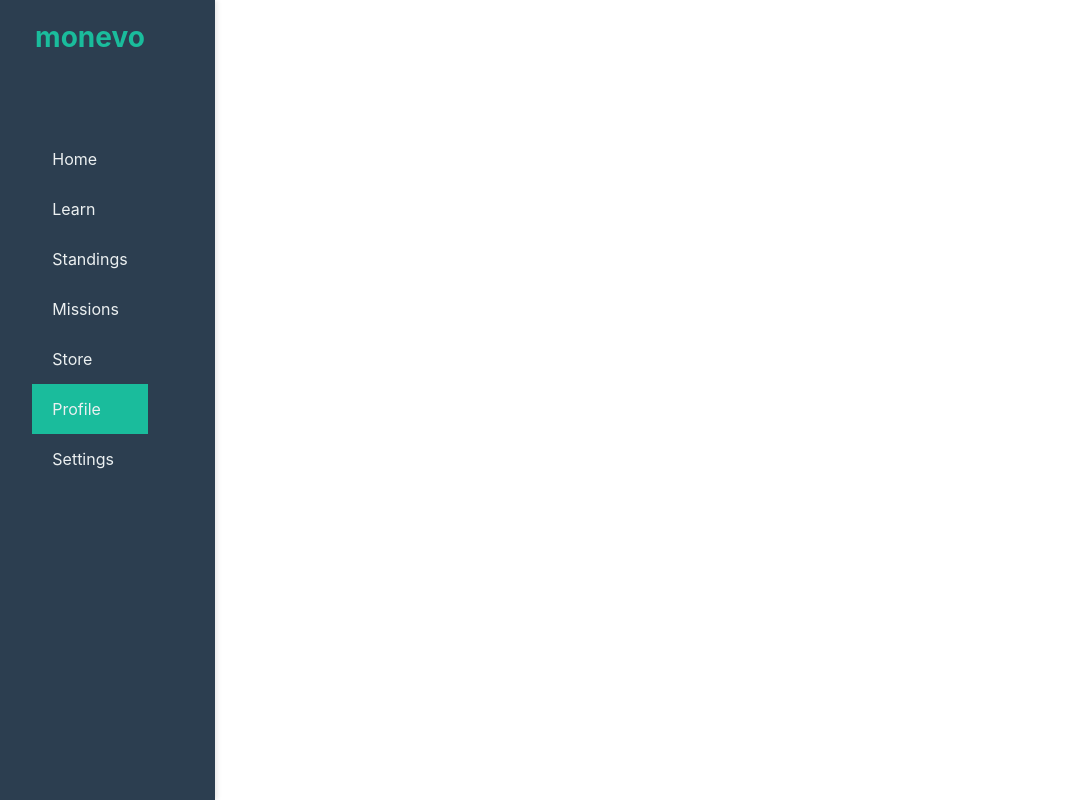
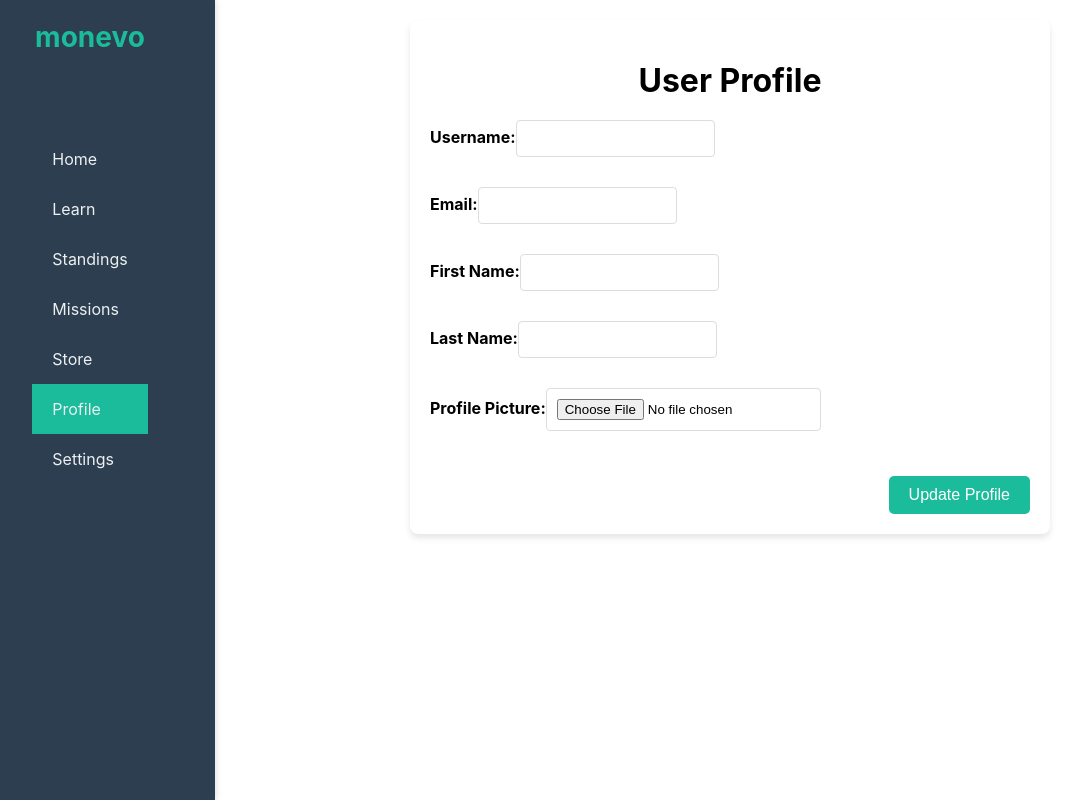
Before and after one commit to andreineagoe23/monevo, a React (Create React App) app in the folder frontend/: page /profile in a window 1280 px wide. Shown: the whole page, without its empty margins (35-1115 px from the left). Built offline with nearby package versions, Linux system fonts and the light colour scheme; no server answers.

Commit message:
user profile

```diff
--- a/frontend/src/App.js
+++ b/frontend/src/App.js
@@ -8,6 +8,7 @@ import CoursePage from "./components/CoursePage";
 import LessonPage from "./components/LessonPage";
 import Dashboard from "./components/Dashboard";
 import Navbar from "./components/Navbar";
+import Profile from "./components/Profile";
 
 function App() {
   return (
@@ -20,6 +21,7 @@ function App() {
             <Route path="/login" element={<Login />} />
             <Route path="/register" element={<Register />} />
             <Route path="/dashboard" element={<Dashboard />} />
+            <Route path="/profile" element={<Profile />} />
             <Route path="/courses/:pathId" element={<CoursePage />} />
             <Route path="/lessons/:courseId" element={<LessonPage />} />
           </Routes>
--- a/frontend/src/components/Dashboard.js
+++ b/frontend/src/components/Dashboard.js
@@ -73,7 +73,7 @@ function Dashboard() {
             />
           </div>
         </div>
-        <UserProgressBox /> {/* Add Progress Box */}
+        <UserProgressBox />
       </div>
     </div>
   );
--- /dev/null
+++ b/frontend/src/components/Profile.js
@@ -0,0 +1,125 @@
+// src/components/Profile.js
+import React, { useState, useEffect } from "react";
+import axios from "axios";
+import "../styles/Profile.css";
+
+function Profile() {
+  const [profileData, setProfileData] = useState({
+    username: "",
+    email: "",
+    first_name: "",
+    last_name: "",
+  });
+  const [profilePicture, setProfilePicture] = useState(null);
+  const [message, setMessage] = useState("");
+
+  useEffect(() => {
+    const fetchProfile = async () => {
+      const token = localStorage.getItem("accessToken");
+      try {
+        const response = await axios.get(
+          "http://localhost:8000/api/userprofiles/",
+          {
+            headers: { Authorization: `Bearer ${token}` },
+          }
+        );
+        const userProfile = response.data[0].user;
+        setProfileData(userProfile);
+      } catch (error) {
+        console.error("Error fetching user profile:", error);
+      }
+    };
+    fetchProfile();
+  }, []);
+
+  const handleInputChange = (e) => {
+    const { name, value } = e.target;
+    setProfileData({ ...profileData, [name]: value });
+  };
+
+  const handleFileChange = (e) => {
+    setProfilePicture(e.target.files[0]);
+  };
+
+  const handleSubmit = async (e) => {
+    e.preventDefault();
+    const token = localStorage.getItem("accessToken");
+    const formData = new FormData();
+    formData.append("username", profileData.username);
+    formData.append("email", profileData.email);
+    formData.append("first_name", profileData.first_name);
+    formData.append("last_name", profileData.last_name);
+    if (profilePicture) {
+      formData.append("profile_picture", profilePicture);
+    }
+
+    try {
+      await axios.put(
+        "http://localhost:8000/api/userprofiles/update/",
+        formData,
+        {
+          headers: {
+            Authorization: `Bearer ${token}`,
+            "Content-Type": "multipart/form-data",
+          },
+        }
+      );
+      setMessage("Profile updated successfully!");
+    } catch (error) {
+      console.error("Error updating profile:", error);
+      setMessage("Failed to update profile. Please try again.");
+    }
+  };
+
+  return (
+    <div className="profile">
+      <h1>User Profile</h1>
+      <form onSubmit={handleSubmit}>
+        <label>
+          Username:
+          <input
+            type="text"
+            name="username"
+            value={profileData.username}
+            onChange={handleInputChange}
+          />
+        </label>
+        <label>
+          Email:
+          <input
+            type="email"
+            name="email"
+            value={profileData.email}
+            onChange={handleInputChange}
+          />
+        </label>
+        <label>
+          First Name:
+          <input
+            type="text"
+            name="first_name"
+            value={profileData.first_name}
+            onChange={handleInputChange}
+          />
+        </label>
+        <label>
+          Last Name:
+          <input
+            type="text"
+            name="last_name"
+            value={profileData.last_name}
+            onChange={handleInputChange}
+          />
+        </label>
+        <label>
+          Profile Picture:
+          <input type="file" onChange={handleFileChange} />
+        </label>
+        <button type="submit">Update Profile</button>
+      </form>
+      {message && <p>{message}</p>}
+    </div>
+  );
+}
+
+export default Profile;
--- /dev/null
+++ b/frontend/src/styles/Profile.css
@@ -0,0 +1,53 @@
+/* src/styles/Profile.css */
+.profile {
+  max-width: 600px;
+  margin: 0 auto;
+  padding: 20px;
+  background: #fff;
+  border-radius: 8px;
+  box-shadow: 0 4px 6px rgba(0, 0, 0, 0.1);
+}
+
+.profile h1 {
+  font-size: 2rem;
+  margin-bottom: 20px;
+  text-align: center;
+}
+
+.profile form {
+  display: flex;
+  flex-direction: column;
+}
+
+.profile label {
+  margin-bottom: 10px;
+  font-weight: bold;
+}
+
+.profile input {
+  margin-bottom: 20px;
+  padding: 10px;
+  border: 1px solid #ddd;
+  border-radius: 4px;
+}
+
+.profile button {
+  background-color: #1abc9c;
+  color: white;
+  padding: 10px 20px;
+  font-size: 1rem;
+  border: none;
+  cursor: pointer;
+  border-radius: 5px;
+  align-self: flex-end;
+}
+
+.profile button:hover {
+  background-color: #16a085;
+}
+
+.profile p {
+  margin-top: 20px;
+  color: green;
+  text-align: center;
+}
```
Also changed, not shown: 2 other files (tests, documents, lock files or other folders).
